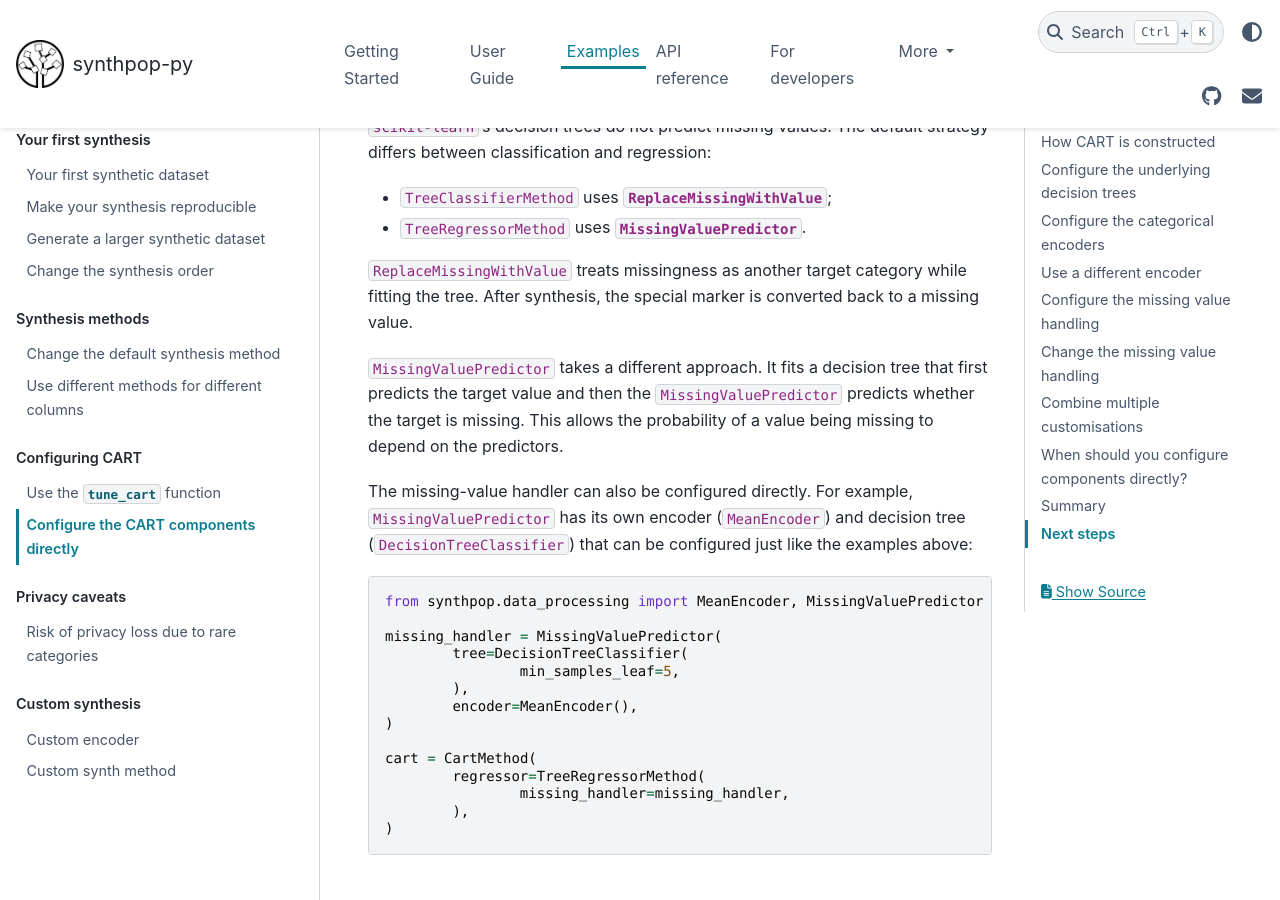
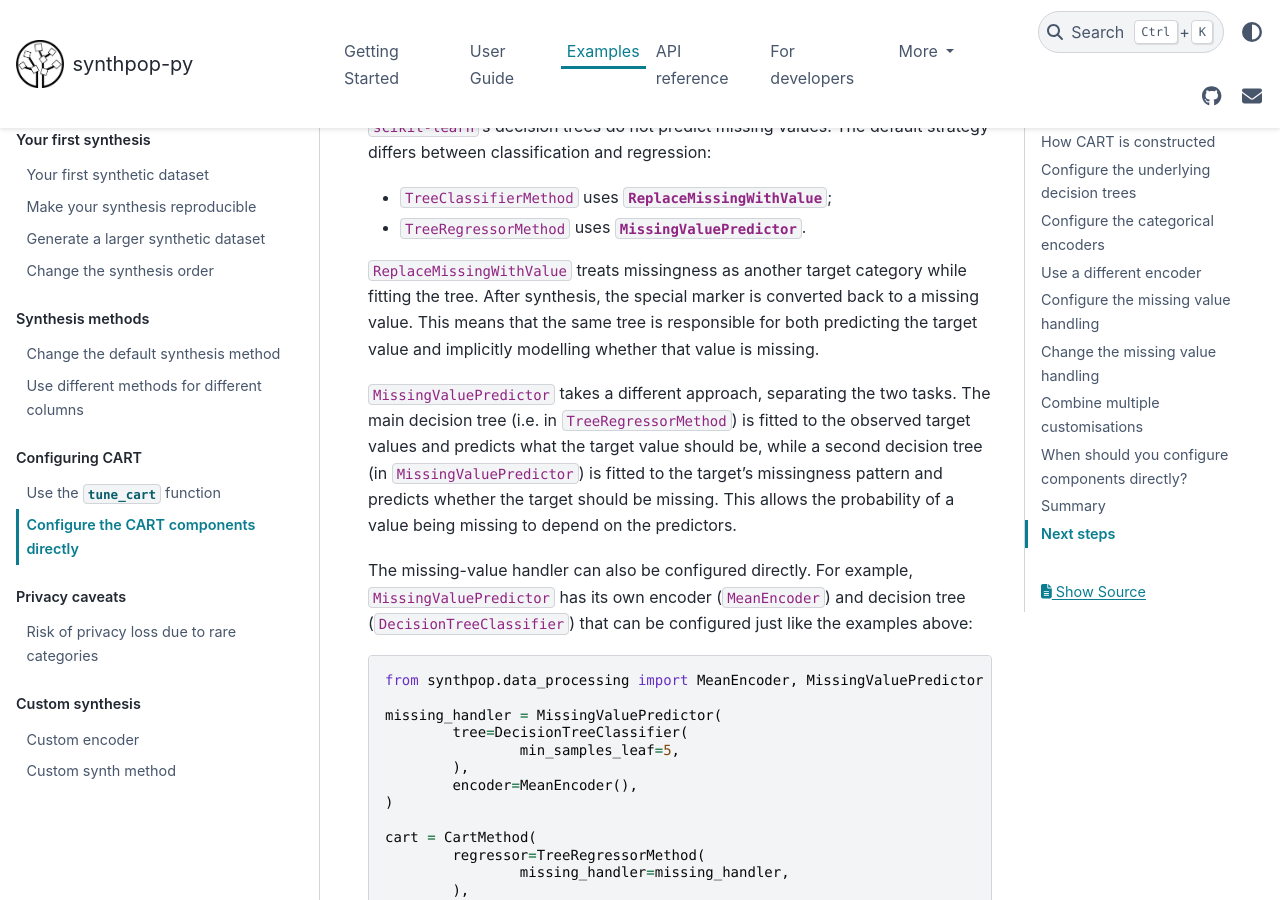
Before and after one commit to duonl/synthpop-py, a Sphinx documentation site: the page built from docs/source/examples/configure_cart_directly.md, in a window 1280 px wide and 900 px high, scrolled down 6715 px. Built offline with Sphinx 7.4.7 and the PyData theme 0.15.4, drawn with Linux system fonts in a browser that asks for light colours; some of the changed text lies outside the part shown.

Commit message:
make missing value predictor tree clearer and typos

````diff
--- a/docs/source/examples/configure_cart_directly.md
+++ b/docs/source/examples/configure_cart_directly.md
@@ -188,9 +188,9 @@ CART also has a component specifically responsible for missing value handling as
 - `TreeClassifierMethod` uses {class}`~synthpop.data_processing.missing_value_handling.ReplaceMissingWithValue`;
 - `TreeRegressorMethod` uses {class}`~synthpop.data_processing.missing_value_handling.MissingValuePredictor`.
 
-`ReplaceMissingWithValue` treats missingness as another target category while fitting the tree. After synthesis, the special marker is converted back to a missing value.
+`ReplaceMissingWithValue` treats missingness as another target category while fitting the tree. After synthesis, the special marker is converted back to a missing value. This means that the same tree is responsible for both predicting the target value and implicitly modelling whether that value is missing.
 
-`MissingValuePredictor` takes a different approach. It fits a decision tree that first predicts the target value and then the `MissingValuePredictor` predicts whether the target is missing. This allows the probability of a value being missing to depend on the predictors.
+`MissingValuePredictor` takes a different approach, separating the two tasks. The main decision tree (i.e. in `TreeRegressorMethod`) is fitted to the observed target values and predicts what the target value should be, while a second decision tree (in `MissingValuePredictor`) is fitted to the target's missingness pattern and predicts whether the target should be missing. This allows the probability of a value being missing to depend on the predictors.
 
 The missing-value handler can also be configured directly. For example, `MissingValuePredictor` has its own encoder (`MeanEncoder`) and decision tree (`DecisionTreeClassifier`) that can be configured just like the examples above:
 ```python
````
Also changed, not shown: other parts of docs/source/examples/configure_cart_directly.md (+1 -1 lines), docs/source/examples/tune_cart_function.md (+1 -1 lines).
